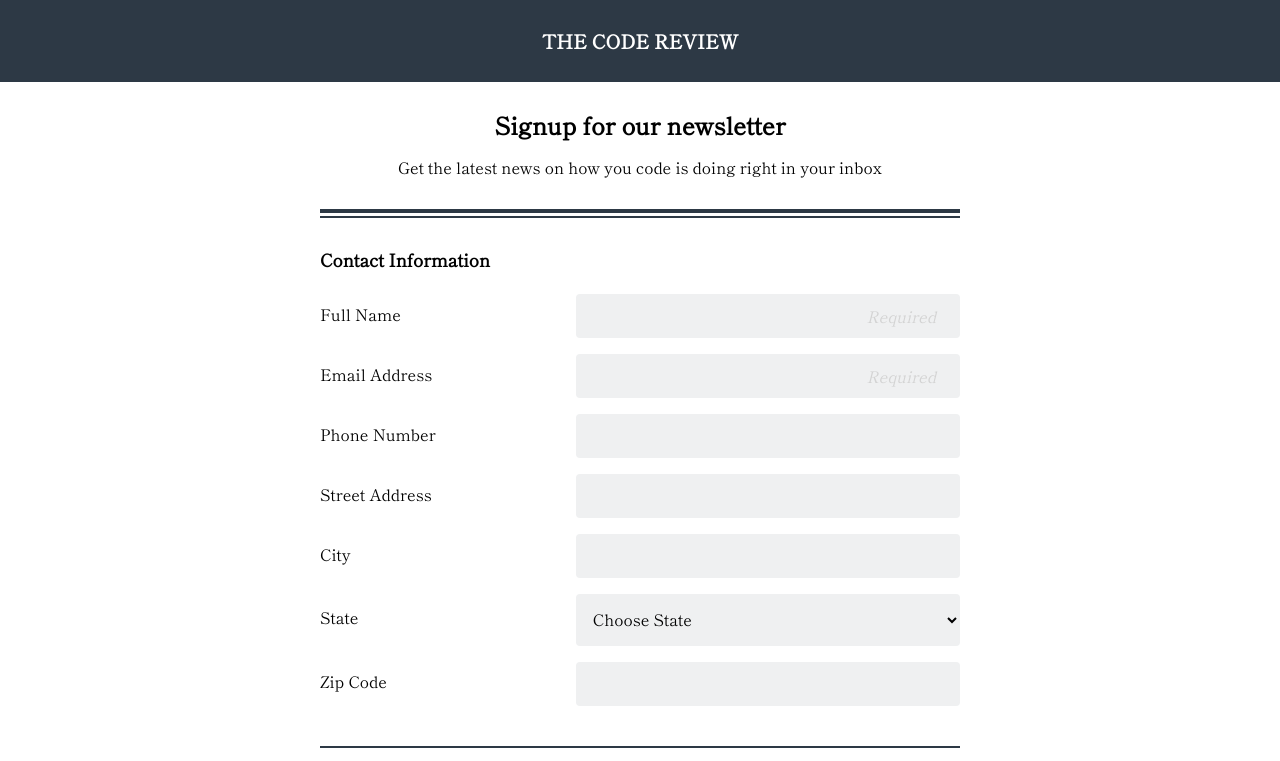
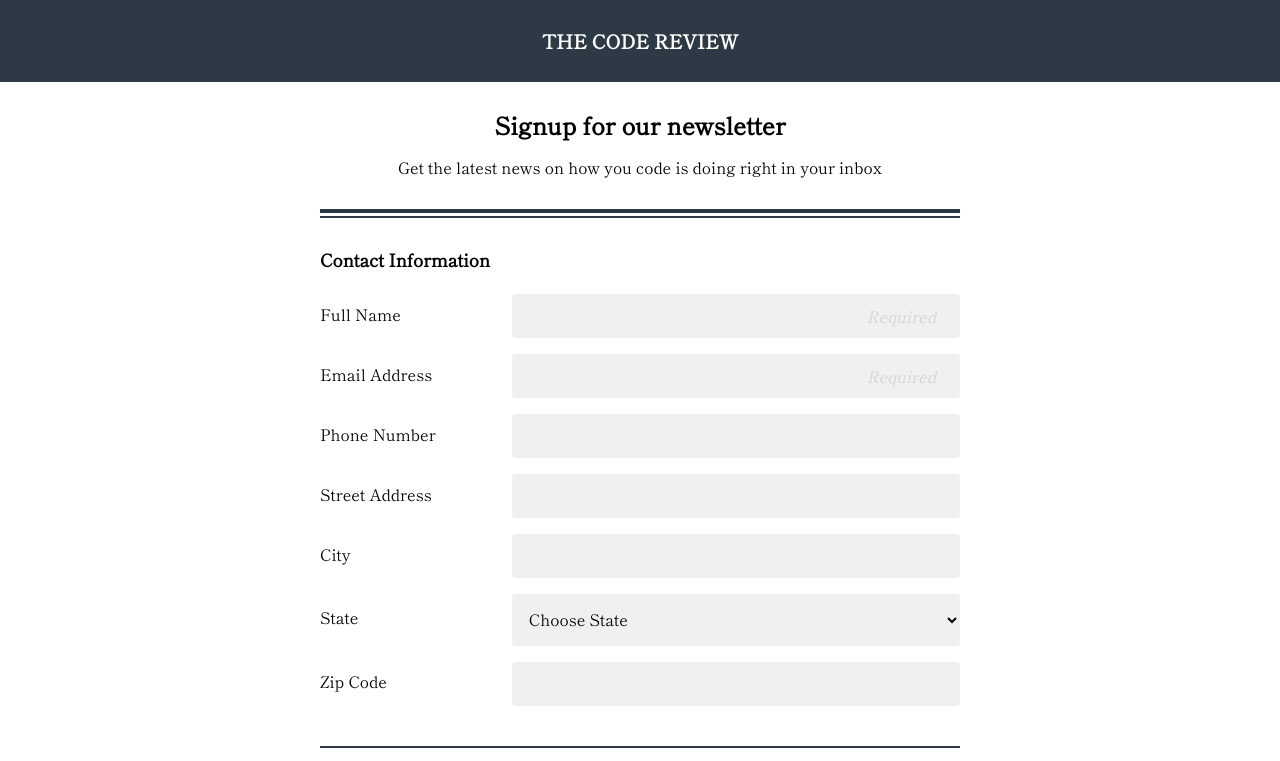
Before and after one commit to Miguelmndz/Registration-Form, a plain HTML site: page index.html in a window 1280 px wide. Shown: the top 761 px of the page. Drawn offline with nearby package versions, Linux system fonts and the light colour scheme.

```diff
--- a/index.html
+++ b/index.html
@@ -27,12 +27,12 @@
 
             <div class="flex-wrapper">
               <label for="name">Full Name</label>
-              <input type="text" id="name" name="name" placeholder="Required">
+              <input type="text" id="name" name="name" placeholder="Required" required>
             </div>
             <div class="flex-wrapper">
 
               <label for="email">Email Address</label>
-              <input type="email" id="email" name="email" placeholder="Required">
+              <input type="email" id="email" name="email" placeholder="Required" required>
             </div>
 
             <div class="flex-wrapper">
--- a/style.css
+++ b/style.css
@@ -10,8 +10,6 @@
 body{
   font-family: 'Shippori Mincho', serif;
   font-size: 1rem;
-
-
 }
 
 h1 {
@@ -56,7 +54,6 @@
 
 .top-section {
   text-align: center;
-  /* margin-bottom: 1rem; */
 }
 
 .sub-heading {
@@ -143,7 +140,7 @@
 input[type=email],
 input[type=tel],
 select {
-  flex-basis: 60%;
+  flex-basis: 70%;
   margin-left: auto;
 }
 
```
Also changed, not shown: 1 other file.
